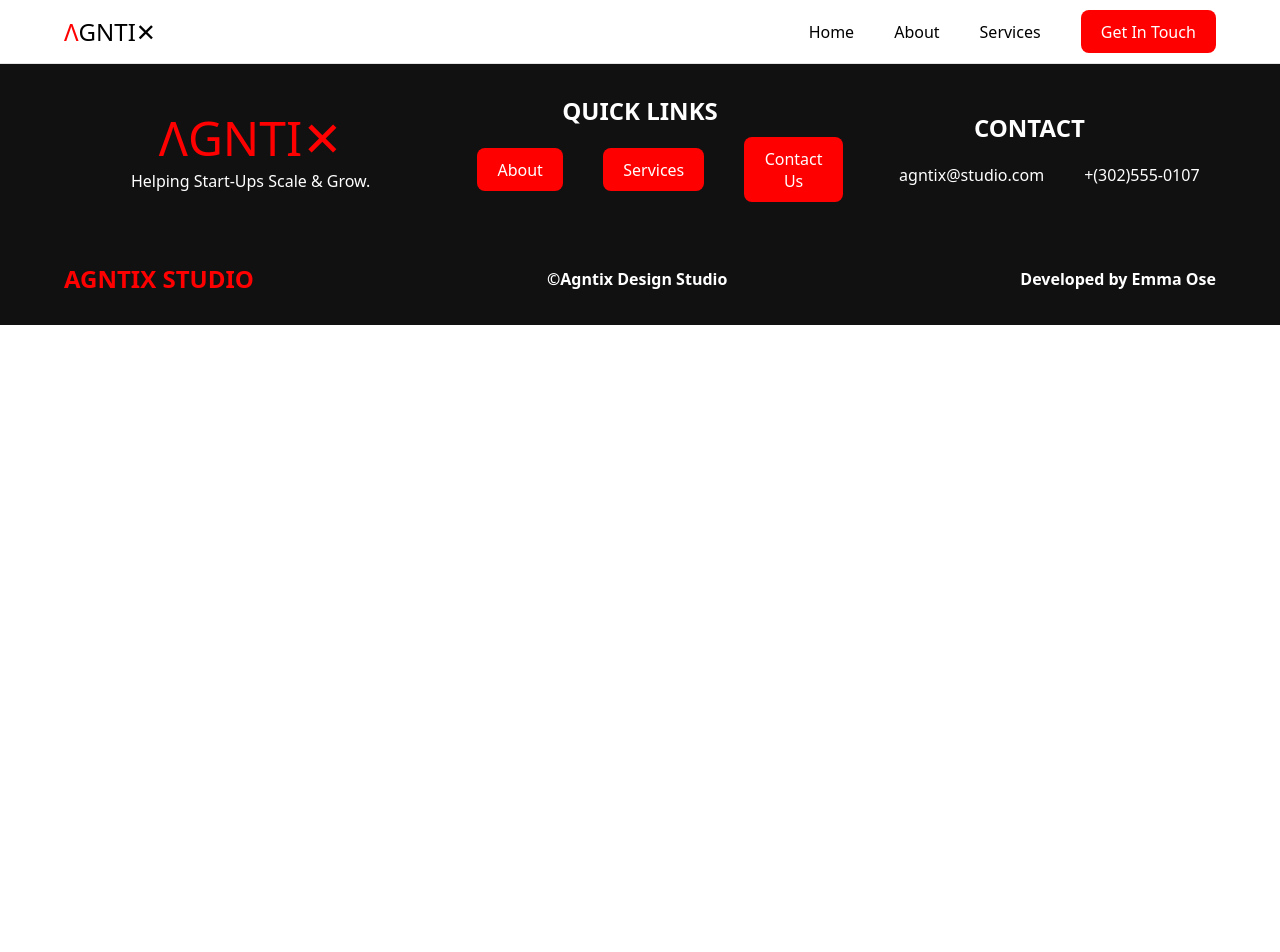
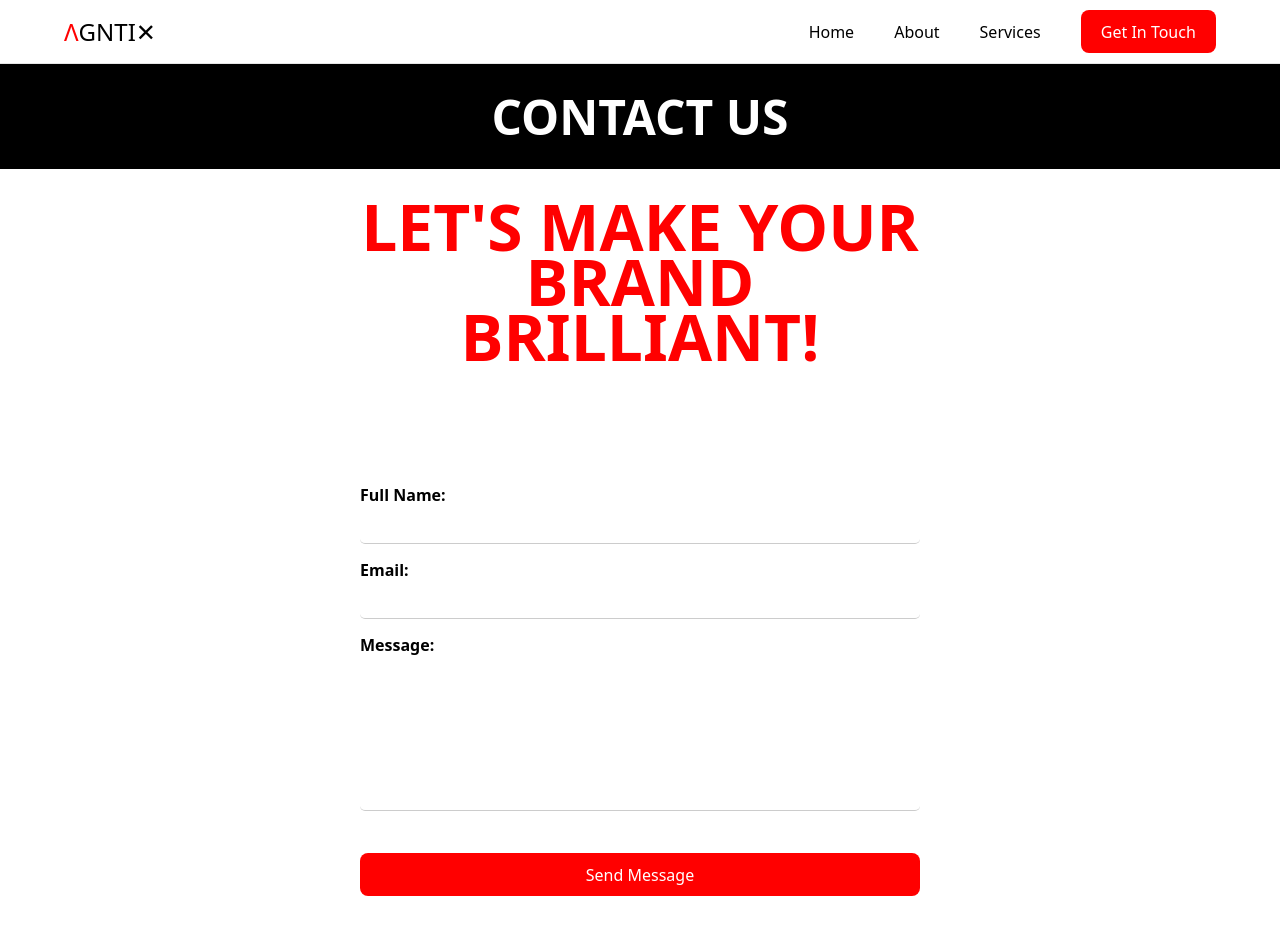
Before and after one commit to Iamemmaose/Agntix, a React (Vite) app: page /contact in a window 1280 px wide. Shown: the top 952 px of the page. Before the commit the page ends 800 px from the top, so only its background shows below. Built offline with nearby package versions, Linux system fonts and the light colour scheme.

Commit message:
contact page completed

```diff
--- a/src/App.jsx
+++ b/src/App.jsx
@@ -5,6 +5,7 @@ import Footer from './components/Footer'
 import Home from './pages/Home'
 import About from './pages/About'
 import Services from './pages/Service'
+import Contact from './pages/Contact'
 
 
 function App() {
@@ -17,6 +18,7 @@ function App() {
         <Route path ="/" element={<Home />}/>
         <Route path='/about' element={<About />} />
         <Route path='/service' element={<Services />} />
+        <Route path='/contact' element={<Contact />} />
       </Routes>
       <Footer />
     </Routers>
--- /dev/null
+++ b/src/pages/Contact.css
@@ -0,0 +1,42 @@
+.contact-container {
+    position: relative;
+    display: flex;
+    flex-direction: column;
+    justify-content: center;
+    align-items: center;
+    width: 100%;
+    max-width: 100%;
+    padding: 30px 5%;
+}
+
+form {
+  width: 600px;
+  margin: 50px auto;
+  padding: 20px;
+}
+
+label {
+  font-weight: bold;
+}
+
+input,
+textarea {
+  width: 100%;
+  padding: 8px;
+  margin-top: 5px;
+  margin-bottom: 15px;
+  border: none;
+  border-bottom: 1px solid #ccc;
+  border-radius: 5px;
+  font-size: 14px;
+  outline: none;
+}
+
+textarea {
+  height: 150px;
+  resize: none;
+}
+
+button {
+  width: 100%;
+}
--- /dev/null
+++ b/src/pages/Contact.jsx
@@ -0,0 +1,71 @@
+import { TitleBar } from "../components/SectionCard"
+import './Contact.css'
+import { useState } from "react";
+
+export default function Contact() {
+
+    const [formData, setFormData] = useState({
+        fullname: "",
+        email: "",
+        message: ""
+    });
+
+    const handleChange = (e) => {
+        setFormData({
+            ...formData,
+            [e.target.name]: e.target.value
+        });
+    };
+
+    const handleSubmit = (e) => {
+        e.preventDefault();
+        console.log(formData);
+        alert("Form submitted!");
+    };
+
+    return (
+        <>
+            <div className="about-title">
+                <h2>Contact Us</h2>
+            </div>
+            <div className="contact-container">
+                <TitleBar title="Let's make your brand brilliant!" />
+            </div>
+
+            <form onSubmit={handleSubmit}>
+                <div>
+                    <label>Full Name:</label><br />
+                    <input
+                        type="text"
+                        name="fullname"
+                        value={formData.fullname}
+                        onChange={handleChange}
+                    />
+                </div>
+
+                <div>
+                    <label>Email:</label><br />
+                    <input
+                        type="email"
+                        name="email"
+                        value={formData.email}
+                        onChange={handleChange}
+                    />
+                </div>
+
+                <div>
+                    <label>Message:</label><br />
+                    <textarea
+                        name="message"
+                        value={formData.message}
+                        onChange={handleChange}
+                    />
+                </div>
+
+                <br />
+                <button type="submit">Send Message</button>
+            </form>
+
+        </>
+    )
+}
```
